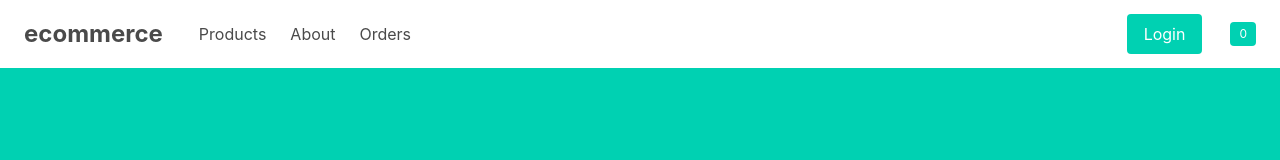
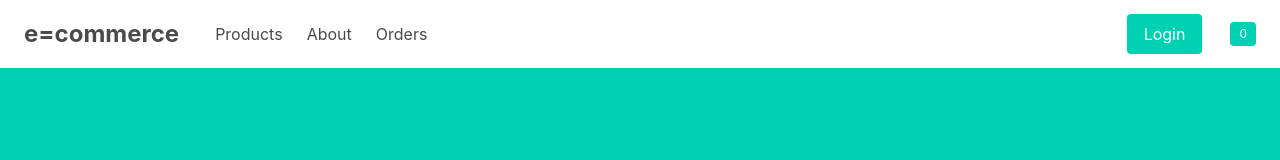
Before and after one commit to mursalfk/e-commerce-store, a React (Create React App) app: page / in a window 1280 px wide. Shown: the top 160 px of the page. Built offline with nearby package versions, Linux system fonts and the light colour scheme; no server answers.

Commit message:
heading change

```diff
--- a/src/Navbar.js
+++ b/src/Navbar.js
@@ -13,7 +13,7 @@ const Navbar = ({ user, logout, cart }) => {
     <nav className="navbar" role="navigation" aria-label="main navigation">
       <div className="navbar-brand">
         <Link to="/" className="navbar-item">
-          <b className="navbar-item is-size-4">ecommerce</b>
+          <b className="navbar-item is-size-4">e=commerce</b>
         </Link>
         <button
           className={`navbar-burger burger ${showMenu ? "is-active" : ""}`}
```
